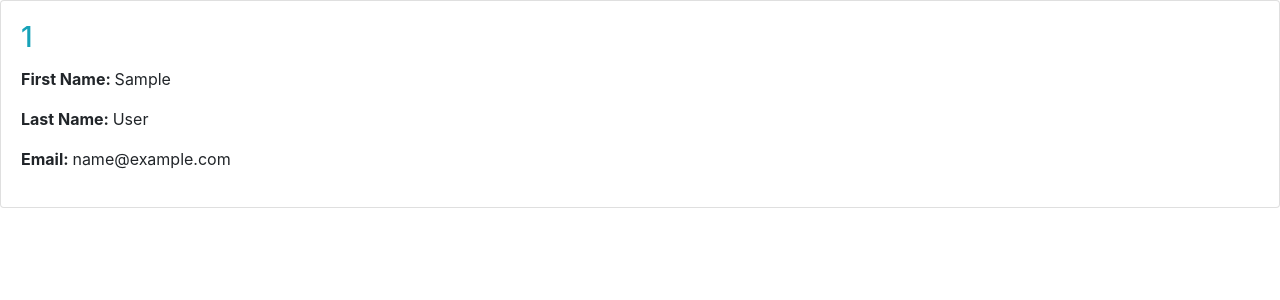
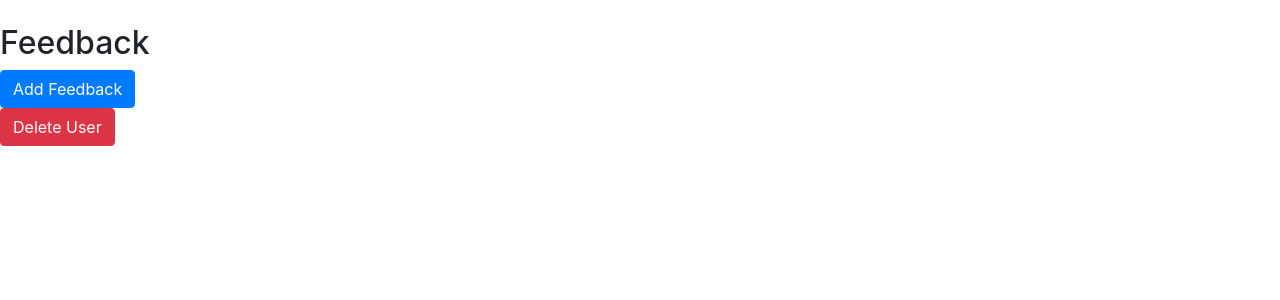
Before and after one commit to zataara/flask-feedback, a Flask app: template templates/user.html in a window 1280 px wide. Shown: the part 56-356 px from the top of the page. Run offline with Flask 2, Linux system fonts and the light colour scheme; the template is opened without the code that fills it: values that come from a table or form of the project are taken from there, others are empty; the visitor is signed in with stand-in values (Sample User, id 1); data comes from the database, SQL or seed files in the repository; some libraries are stand-ins or nearby versions.

Commit message:
bug fixes

```diff
--- a/static/css/app.css
+++ b/static/css/app.css
@@ -0,0 +1,4 @@
+
+.keyboard {
+    display: inline-block;
+}
--- a/templates/user.html
+++ b/templates/user.html
@@ -5,12 +5,44 @@
 
 {% block body %}
 
-<div class='card'>
-    <div class='card-body'>
-        <h3 class='card-title text-info'>{{user.username}}</h3>
-        <p><b>First Name: </b>{{user.first_name}}</p>
-        <p><b>Last Name: </b>{{user.last_name}}</p>
-        <p><b>Email: </b>{{user.email}}</p>
+<div class="row">
+    <div class="col-sm-10 col-12">
+        <h2 class='mt-4'>Feedback</h2>
+            {% for feedback in user.feedback %}
+            <div class='card'>
+                <div class='card-body'>
+                    <h4 class='card-title text-info'>{{feedback.title}}</h4>
+                    <p>{{feedback.content}}</p>
+                    <form>
+                        {{form.hidden_tag()}}
+                        <button class='btn btn-primary'
+                                formmethod='GET'
+                                formaction='/feedback/{{feedback.id}}/update'>
+                        Edit
+                        </button>
+                        <button class='btn btn-danger'
+                                formmethod='POST'
+                                formaction='/feedback/{{feedback.id}}/delete'>
+                        Delete
+                        </button>
+                    </form>
+                </div>
+            </div>
+            {% endfor %}
+            <div>
+                <a href='/users/{{user.username}}/feedback/add' class='btn btn-primary'>
+                Add Feedback
+                </a>
+            </div>
+            <div>
+                <form>
+                    <button class="btn btn-danger"
+                            formaction="/users/{{ user.username }}/delete"
+                            formmethod="POST">
+                            Delete User
+                    </button>
+                </form>
+            </div>
     </div>
 </div>
 
```
